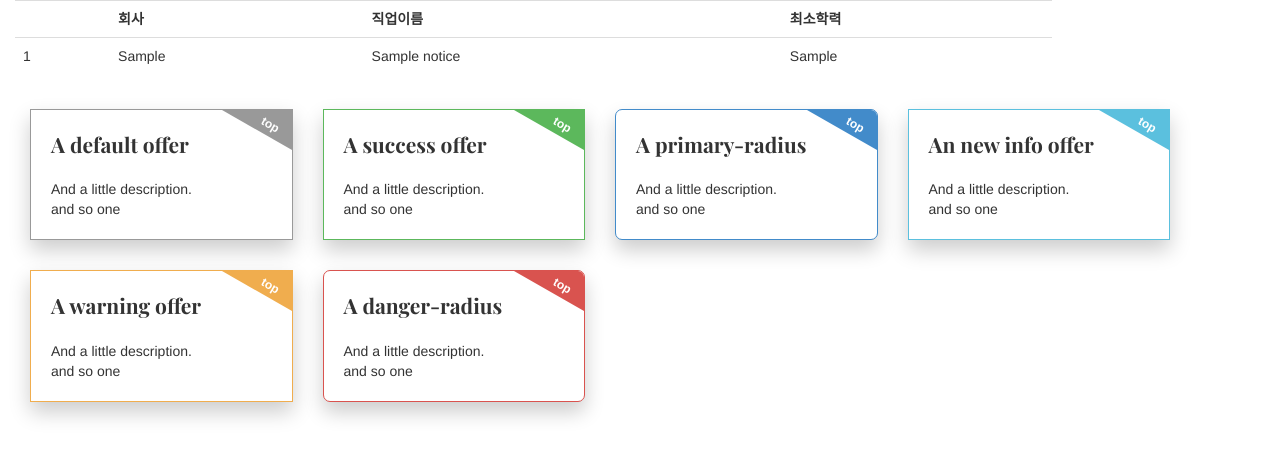
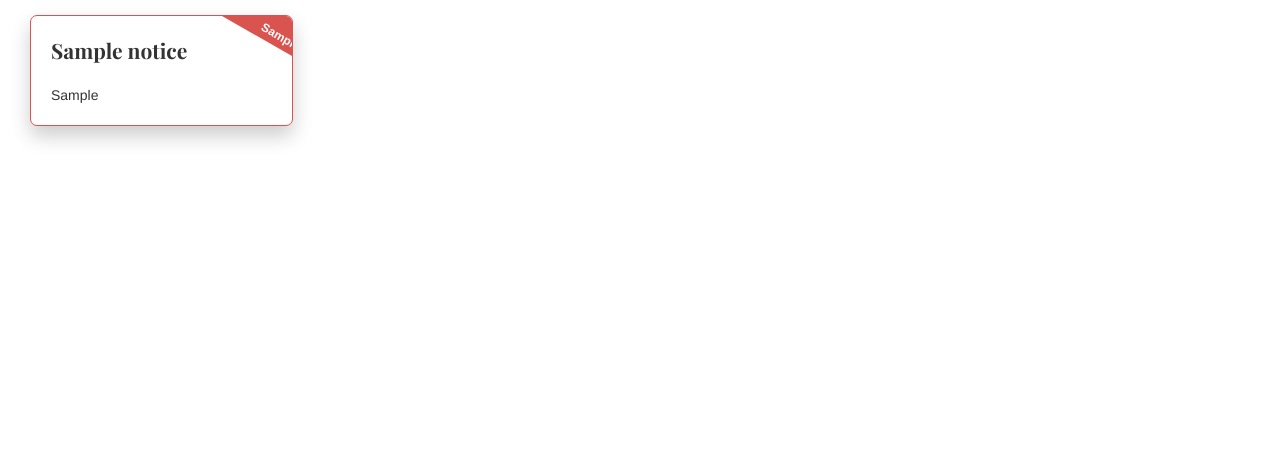
Before and after one commit to dodoyoon/JobRecommendation, a Django app: page /recom/job_list in a window 1280 px wide. Shown: the part 51-509 px from the top of the page. Run offline with Django 3.2, Linux system fonts and the light colour scheme; tables that the repository leaves empty hold one stand-in row (values such as "Sample post"); some libraries are stand-ins or nearby versions.

Commit message:
Differentiate the color of the job_list by their min_edubg

```diff
--- a/recom/templates/job_list.html
+++ b/recom/templates/job_list.html
@@ -20,144 +20,39 @@
 
 {% block content %}
 
-<table class="table table-inbox table-hover">
-<tbody>
-    <tr>
-        <th></th>
-        <th>회사</th>
-        <th>직업이름</th>
-        <th>최소학력</th>
-    </tr>
- {% for job in list %}
-    <tr class="unread">
-        <td class="inbox-small-cells">
-            {{ forloop.counter }}
-        </td>
-
-        <td class="view-message  dont-show">
-            {{ job.company.company }}
-        </td>
-        <td>
-          {{ job.title }}
-        </td>
-        <td>
-          {{ job.min_edubg }}
-        </td>
-    </tr>
-{% endfor %}
-</tbody>
-</table>
-
 <div class="container">
 	<div class="row">
-		<div class="col-xs-12 col-sm-6 col-md-4 col-lg-3">
-			<div class="offer offer-default">
+        {% for job in list %}
+        <div class="col-xs-12 col-sm-6 col-md-4 col-lg-3">
+        {% if job.min_edubg == "학력무관" %}
+			<div class="offer offer-radius offer-success">
+        {% elif job.min_edubg == "초졸이하" or job.min_edubg == "중졸" or job.min_edubg == "고졸" %}
+            <div class="offer offer-default">
+        {% elif job.min_edubg == "대졸(2~3년)" %}
+            <div class="offer offer-radius offer-primary">
+        {% elif job.min_edubg == "대졸(4년)" %}
+            <div class="offer offer-info">
+        {% elif job.min_edubg == "석사" %}
+            <div class="offer offer-warning">
+        {% else %}
+            <div class="offer offer-radius offer-danger">
+        {% endif %}
 				<div class="shape">
 					<div class="shape-text">
-						top
+						{{ job.min_edubg }}
 					</div>
 				</div>
 				<div class="offer-content">
 					<h3 class="lead">
-						A default offer
+                        {{ job.title }}
 					</h3>
 					<p>
-						And a little description.
-						<br> and so one
+						{{ job.company.company }}
 					</p>
 				</div>
 			</div>
 		</div>
-		<div class="col-xs-12 col-sm-6 col-md-4 col-lg-3">
-			<div class="offer offer-success">
-				<div class="shape">
-					<div class="shape-text">
-						top
-					</div>
-				</div>
-				<div class="offer-content">
-					<h3 class="lead">
-						A success offer
-					</h3>
-					<p>
-						And a little description.
-						<br> and so one
-					</p>
-				</div>
-			</div>
-		</div>
-		<div class="col-xs-12 col-sm-6 col-md-4 col-lg-3">
-			<div class="offer offer-radius offer-primary">
-				<div class="shape">
-					<div class="shape-text">
-						top
-					</div>
-				</div>
-				<div class="offer-content">
-					<h3 class="lead">
-						A primary-radius
-					</h3>
-					<p>
-						And a little description.
-						<br> and so one
-					</p>
-				</div>
-			</div>
-		</div>
-		<div class="col-xs-12 col-sm-6 col-md-4 col-lg-3">
-			<div class="offer offer-info">
-				<div class="shape">
-					<div class="shape-text">
-						top
-					</div>
-				</div>
-				<div class="offer-content">
-					<h3 class="lead">
-						An new info offer
-					</h3>
-					<p>
-						And a little description.
-						<br> and so one
-					</p>
-				</div>
-			</div>
-		</div>
-		<div class="col-xs-12 col-sm-6 col-md-4 col-lg-3">
-			<div class="offer offer-warning">
-				<div class="shape">
-					<div class="shape-text">
-						top
-					</div>
-				</div>
-				<div class="offer-content">
-					<h3 class="lead">
-						A warning offer
-					</h3>
-					<p>
-						And a little description.
-						<br> and so one
-					</p>
-				</div>
-			</div>
-		</div>
-		<div class="col-xs-12 col-sm-6 col-md-4 col-lg-3">
-			<div class="offer offer-radius offer-danger">
-				<div class="shape">
-					<div class="shape-text">
-						top
-					</div>
-				</div>
-				<div class="offer-content">
-					<h3 class="lead">
-						A danger-radius
-					</h3>
-					<p>
-						And a little description.
-						<br> and so one
-					</p>
-				</div>
-			</div>
-		</div>
+        {% endfor %}
 	</div>
 </div>
 
--- a/recom/views.py
+++ b/recom/views.py
@@ -23,9 +23,6 @@ def job_list(request):
     ctx={}
 
     list = recom_models.Notice.objects.raw('SELECT * FROM notice')
-
-    # ShipmentPPTLMapping.objects.filter(shipment_id__scans__barcode="xyzabc")
-
     ctx['list'] = list
 
     return render(request, 'job_list.html', ctx)
```
